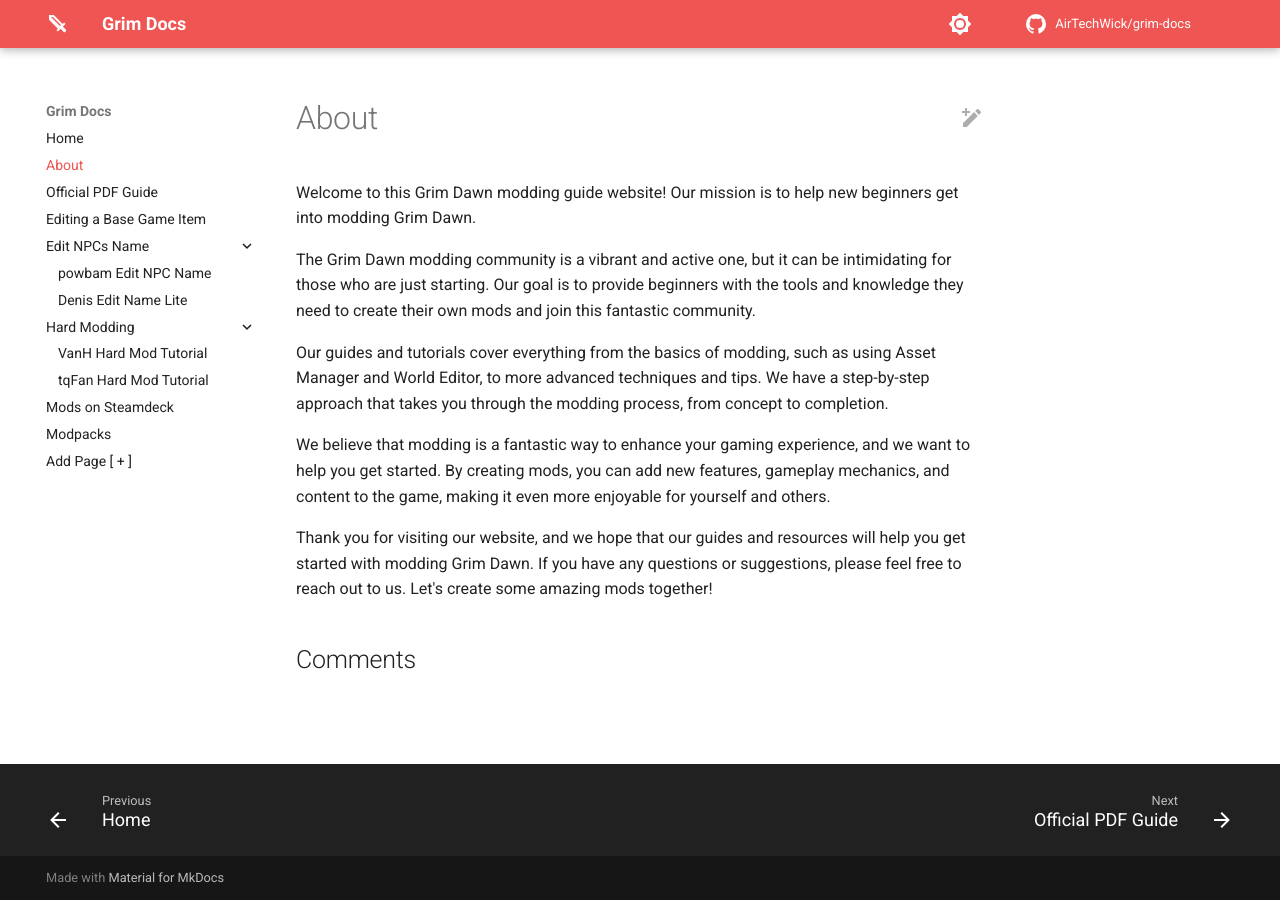
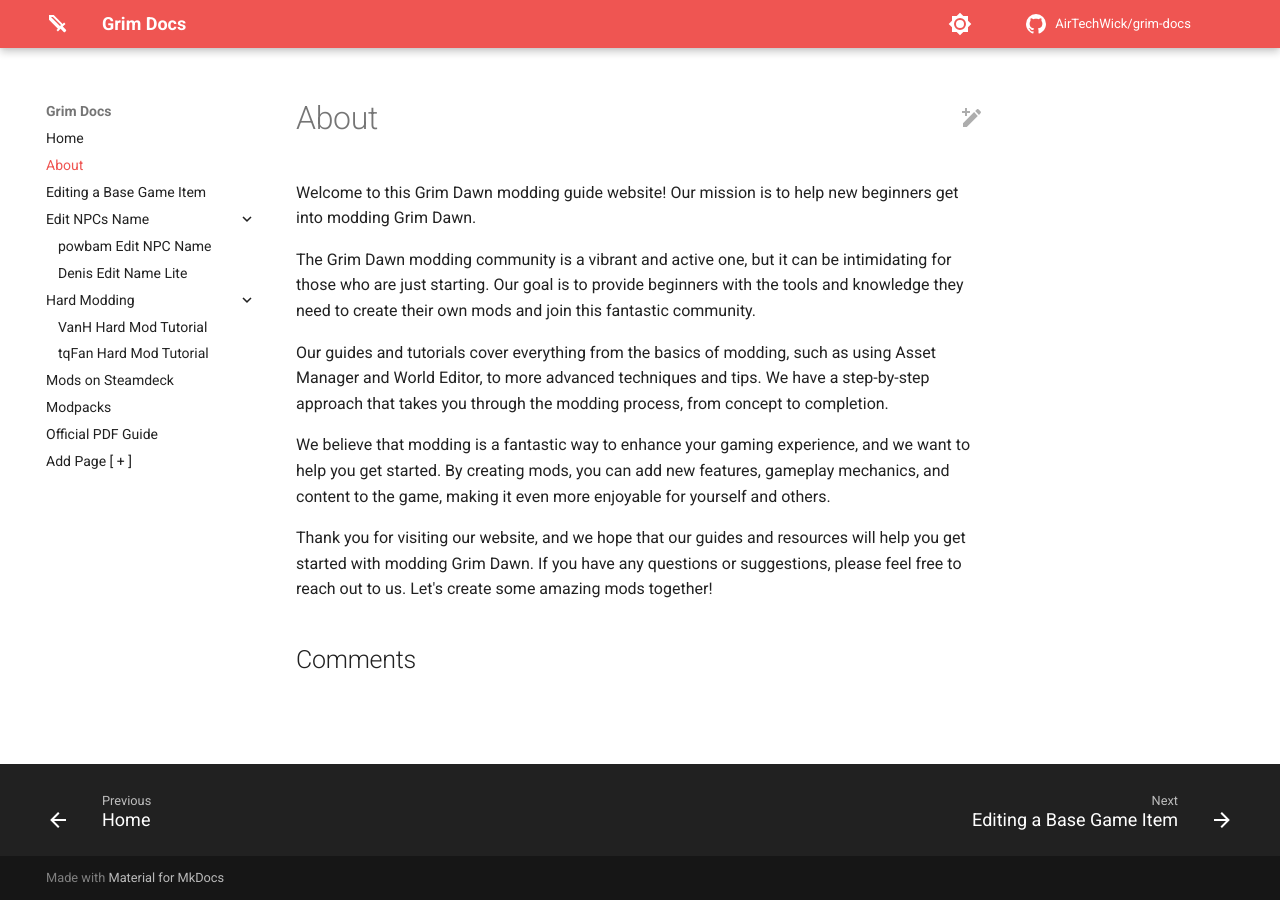
Before and after one commit to BewareTheHooks/grim-docs, an MkDocs documentation site: the page built from docs/about.md, in a window 1280 px wide. Built offline with MkDocs 1.6.1 and Material for MkDocs 9.7.7, drawn with Linux system fonts in a browser that asks for light colours; comment, search, counter and statistics services are not loaded.

Commit message:
Changed guide position

```diff
--- a/mkdocs.yml
+++ b/mkdocs.yml
@@ -3,7 +3,6 @@
 nav:
     - Home: 'index.md'
     - About: 'about.md'
-    - Official PDF Guide: crate-pdf-guide.md
     - Editing a Base Game Item: import-single-record.md
     - Edit NPCs Name:
       - powbam Edit NPC Name: powbam-edit-name.md
@@ -13,6 +12,7 @@
       - tqFan Hard Mod Tutorial: tqfan-hard-mod.md
     - Mods on Steamdeck: steam-deck-mods.md
     - Modpacks: modpacks.md
+    - Official PDF Guide: crate-pdf-guide.md
     - Add Page [ + ]: template-page.md
 
 theme:
```
